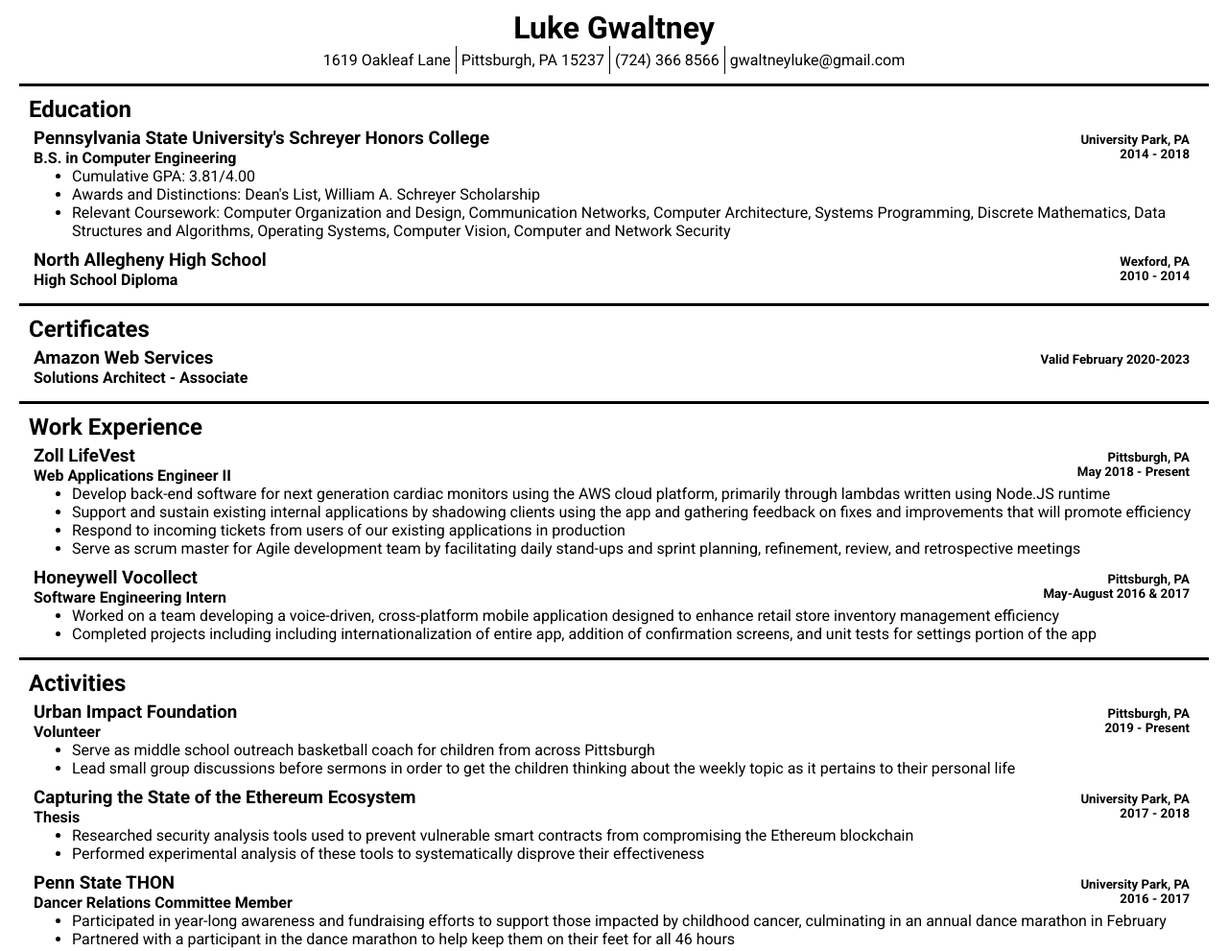
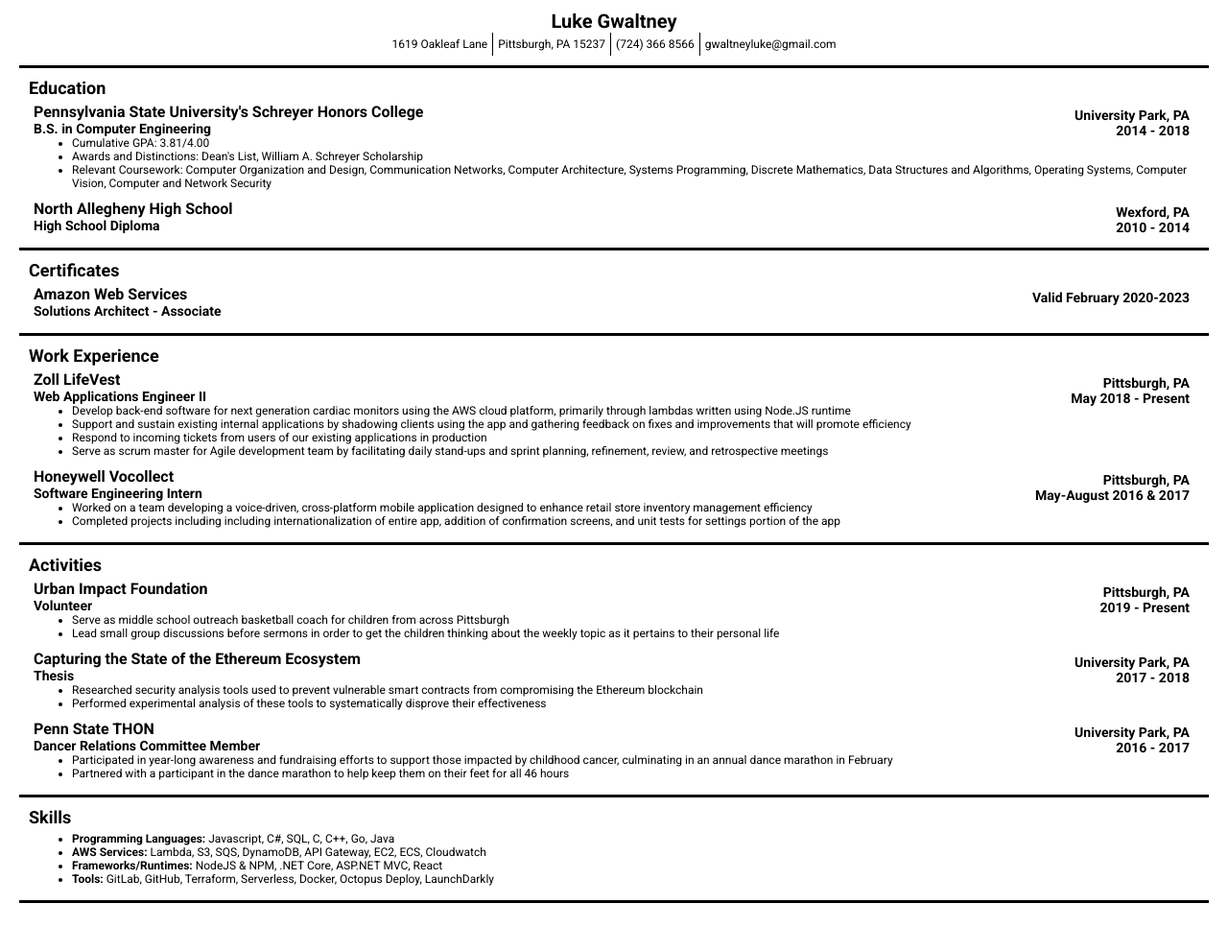
Before and after one commit to gwaltneyluke/resume-webpage, a plain HTML site: page src/index.html in a window 1280 px wide. Shown: the top 991 px of the page at 96% size. After the commit the page ends 941 px from the top, so only its background shows below. Drawn offline with Linux system fonts and the light colour scheme.

Commit message:
fix: fonts for single page

```diff
--- a/src/index.css
+++ b/src/index.css
@@ -44,3 +44,27 @@
 .skill-category {
   font-weight: bold
 }
+
+h1 {
+  font-size: 20px;
+}
+
+h2 {
+  font-size: 18px;
+}
+
+h3 {
+  font-size: 16px;
+}
+
+h4 {
+  font-size: 14px;
+}
+
+h5 {
+  font-size: 14px;
+}
+
+li, td {
+  font-size: 12px;
+}
```
